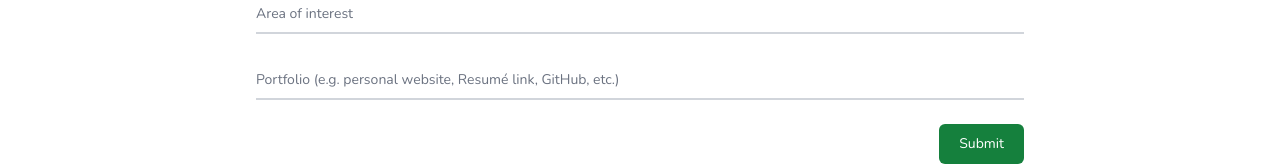
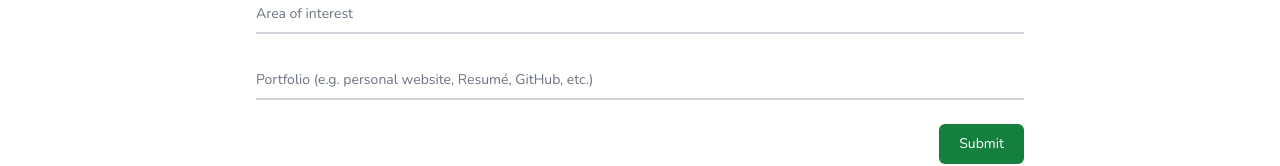
Before and after one commit to gator/gator, a Next.js app: page /careers in a window 1280 px wide. Shown: the part 554-720 px from the top of the page. Built offline with nearby package versions, Linux system fonts and the light colour scheme.

Commit message:
update portfolio hint

```diff
--- a/pages/careers.tsx
+++ b/pages/careers.tsx
@@ -155,7 +155,7 @@ const Careers: NextPageWithLayout = () => {
                     htmlFor='portfolio'
                     className='peer-focus:font-medium absolute text-sm text-gray-500 duration-300 transform -translate-y-6 scale-75 top-3 -z-10 origin-[0] peer-focus:left-0 peer-focus:text-green-600 peer-placeholder-shown:scale-100 peer-placeholder-shown:translate-y-0 peer-focus:scale-75 peer-focus:-translate-y-6'
                   >
-                    Portfolio (e.g. personal website, Resumé link, GitHub, etc.)
+                    Portfolio (e.g. personal website, Resumé, GitHub, etc.)
                   </label>
                 </div>
 
```
